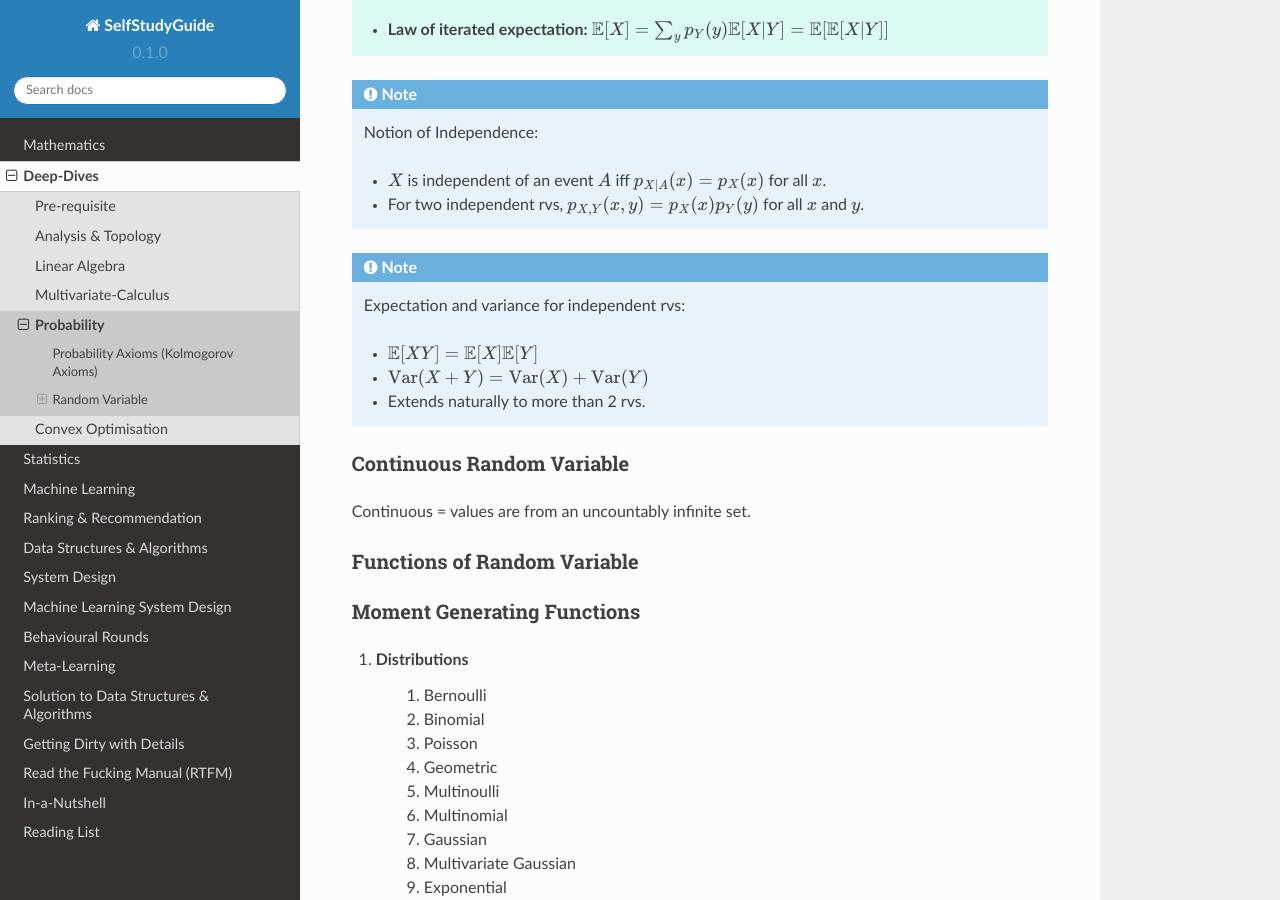
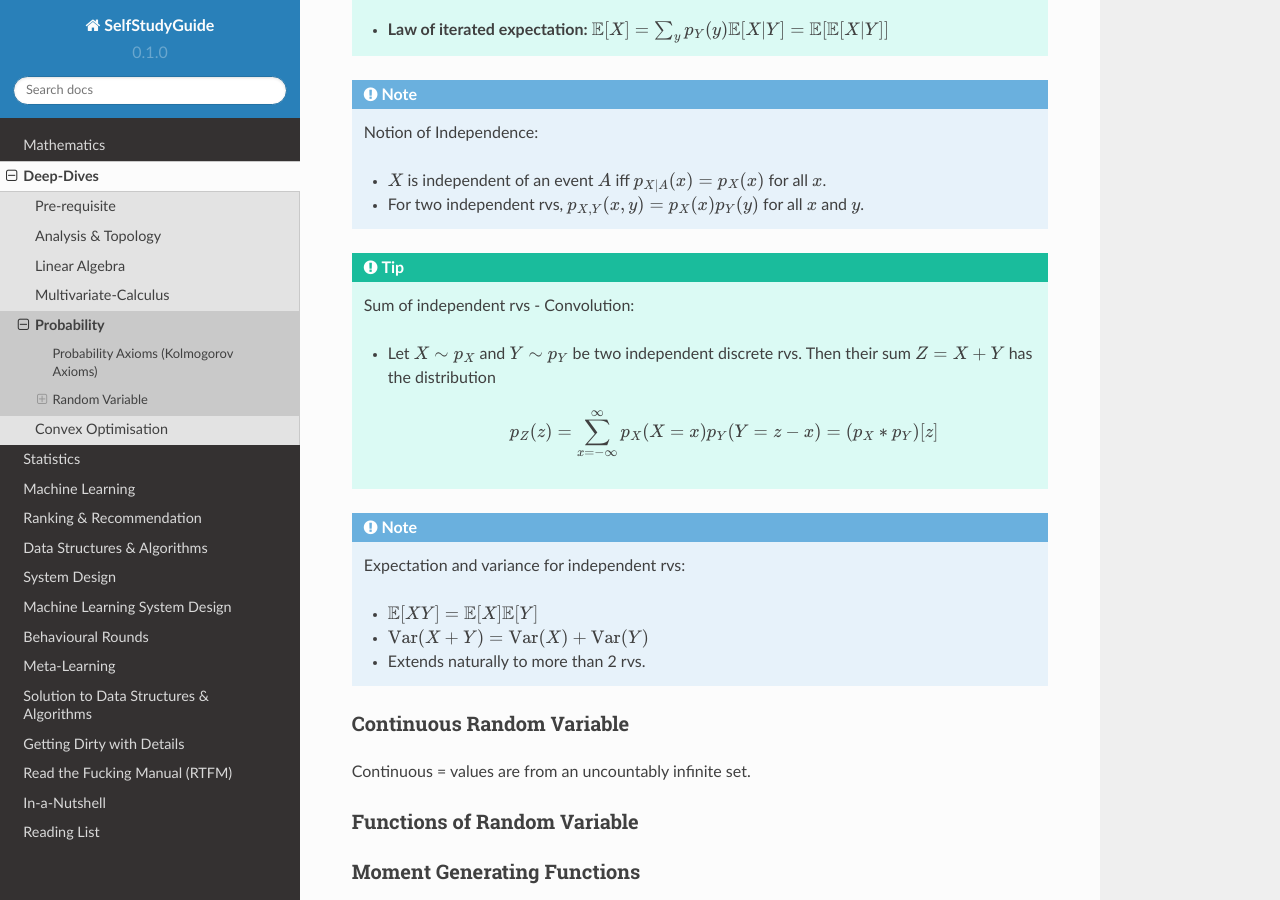
Before and after one commit to uselesstechjunks/leetcode, a Sphinx documentation site: the page built from docs/source/math/prob.rst, in a window 1280 px wide and 900 px high, scrolled down 4052 px. Built offline with Sphinx 7.4.7 and the Read the Docs theme 2.0.0, drawn with Linux system fonts in a browser that asks for light colours.

Commit message:
Update prob.rst

```diff
--- a/docs/source/math/prob.rst
+++ b/docs/source/math/prob.rst
@@ -150,6 +150,14 @@ Discrete = values are from a finite/countably infinite set.
 	* :math:`X` is independent of an event :math:`A` iff :math:`p_{X|A}(x)=p_X(x)` for all :math:`x`.
 	* For two independent rvs, :math:`p_{X,Y}(x,y)=p_X(x)p_Y(y)` for all :math:`x` and :math:`y`.
 
+.. tip::
+	Sum of independent rvs - Convolution:
+
+	* Let :math:`X\sim p_X` and :math:`Y\sim p_Y` be two independent discrete rvs. Then their sum :math:`Z=X+Y` has the distribution
+
+		.. math::
+			p_Z(z)=\sum_{x=-\infty}^\infty p_X(X=x) p_Y(Y=z-x)=(p_X \ast p_Y)[z]
+
 .. note::
 	Expectation and variance for independent rvs:
 
```
